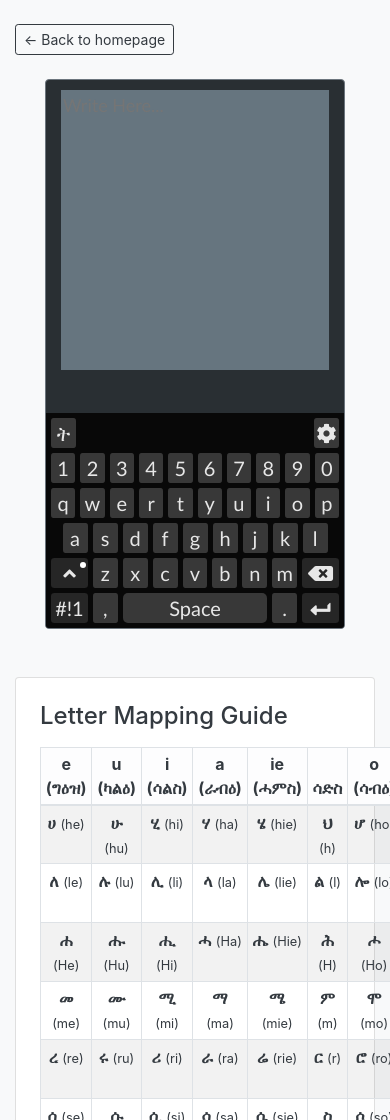
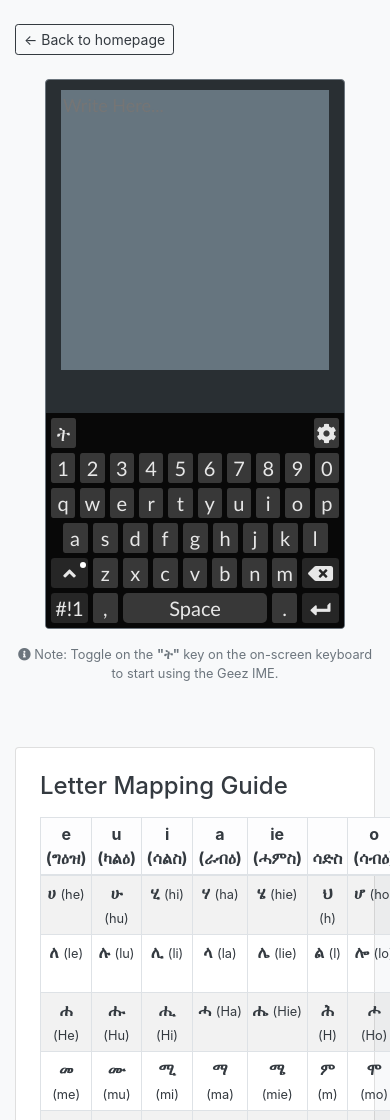
Before and after one commit to abyih/web-ime, a plain HTML site: page mobile_ime/index.html in a window 390 px wide. Shown: the top 1120 px of the page. Drawn offline with Linux system fonts and the light colour scheme.

Commit message:
docs: add toggle 'ት' note to mobile page

```diff
--- a/mobile_ime/index.html
+++ b/mobile_ime/index.html
@@ -24,10 +24,13 @@
       </div>
 
       <div class="row">
-        <div class="col-lg-5 col-xl-4 d-flex justify-content-center mb-5">
-          <div id="main" class="main border border-secondary rounded shadow-sm">
+        <div class="col-lg-5 col-xl-4 d-flex flex-column align-items-center mb-5">
+          <div id="main" class="main border border-secondary rounded shadow-sm mb-3">
             <div class="keyboard"></div>
           </div>
+          <p class="text-muted small text-center">
+            <i class="fas fa-info-circle"></i> Note: Toggle on the <strong>"ት"</strong> key on the on-screen keyboard to start using the Geez IME.
+          </p>
         </div>
 
         <div class="col-lg-7 col-xl-8">
```
